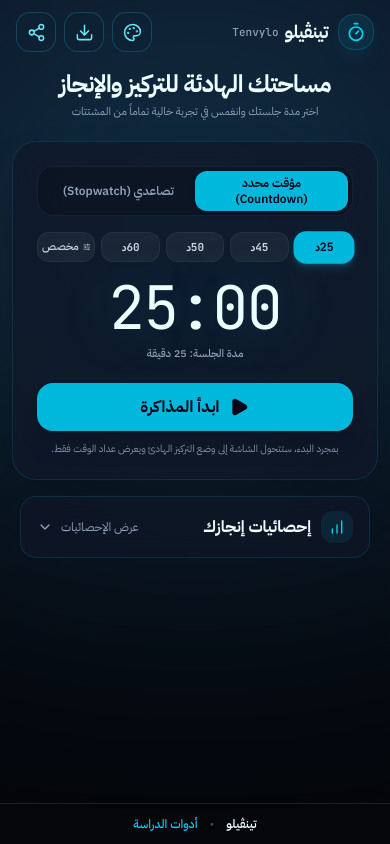
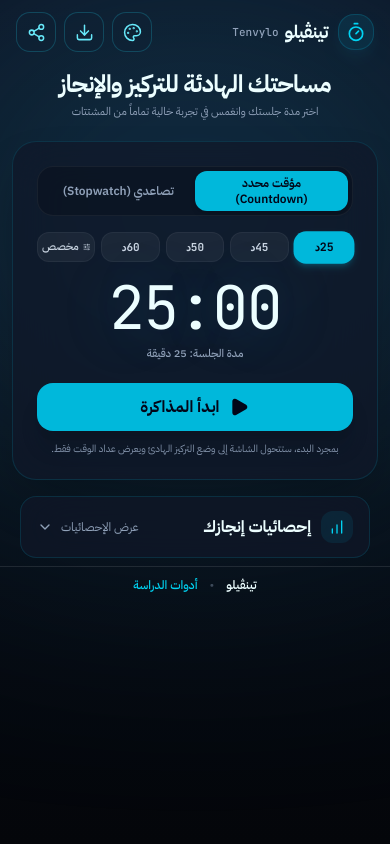
Before and after one commit to mohammedalhinaki-cloud/Timer, a React (Vite) app: page / in a window 390 px wide. Built offline with nearby package versions, Linux system fonts and the light colour scheme.

Commit message:
Fix mobile bottom whitespace by keeping footer directly below statistics

```diff
--- a/src/App.tsx
+++ b/src/App.tsx
@@ -226,7 +226,7 @@ export default function App() {
       </header>
 
       {/* Main Content Area - Optimized mobile vertical spacing */}
-      <main className="relative z-10 flex-1 flex flex-col items-center justify-start px-3 sm:px-4 pt-2 pb-5 sm:pt-4 sm:pb-7 max-w-5xl mx-auto w-full">
+      <main className="relative z-10 flex flex-col items-center justify-start px-3 sm:px-4 pt-2 pb-2 sm:pt-4 sm:pb-4 max-w-5xl mx-auto w-full">
         {/* Welcoming Subtitle */}
         <div className="text-center mb-5 sm:mb-7">
           <h2 className={`text-2xl sm:text-3xl md:text-4xl font-bold tracking-tight ${activeTheme.timerTextColor}`}>
@@ -375,7 +375,7 @@ export default function App() {
       </main>
 
       {/* Single-line, minimal footer; study tools link opens the requested site. */}
-      <footer className="relative z-10 w-full border-t border-white/10 px-3 py-3 text-center text-xs text-slate-400">
+      <footer className="relative z-10 w-full border-t border-white/10 px-3 py-2.5 text-center text-xs text-slate-400">
         <div className="flex items-center justify-center gap-3 whitespace-nowrap">
           <span className={`font-semibold ${activeTheme.timerTextColor}`}>تينڤيلو</span>
           <span aria-hidden="true" className="opacity-40">•</span>
```
